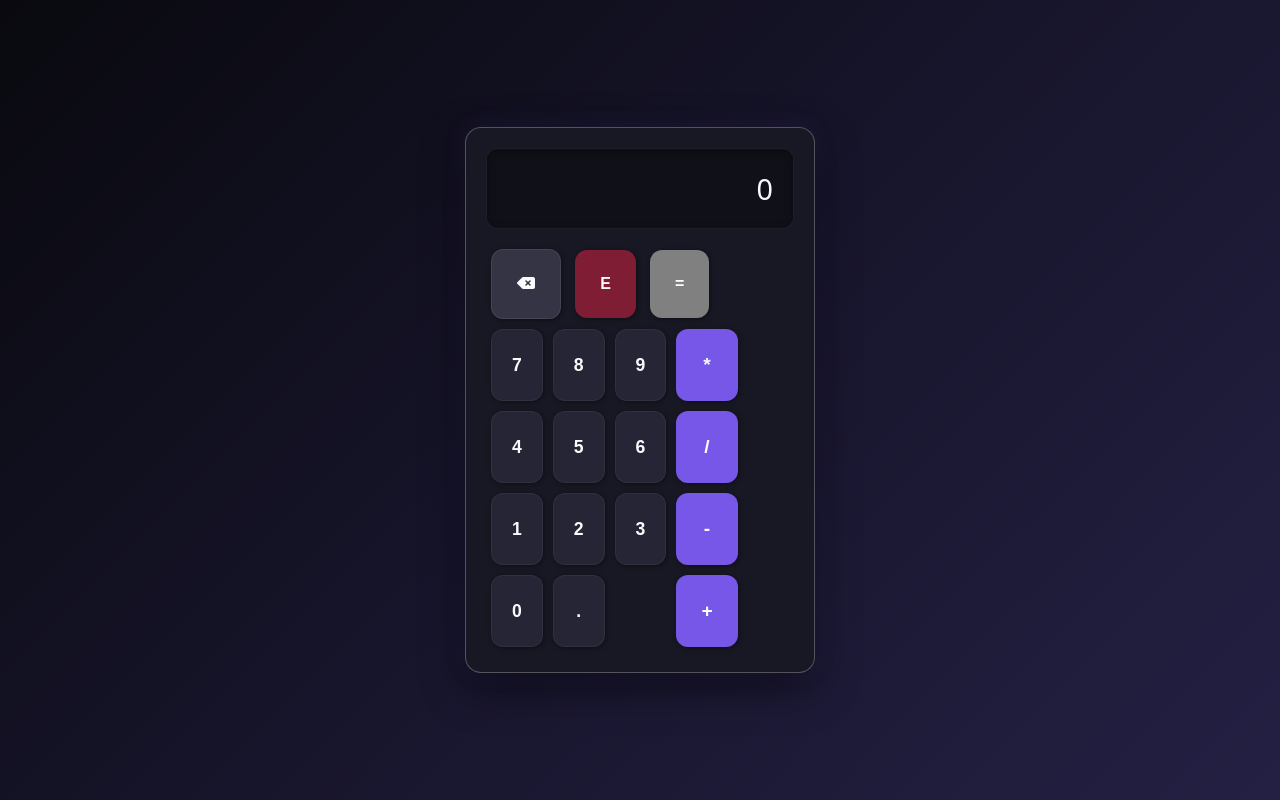
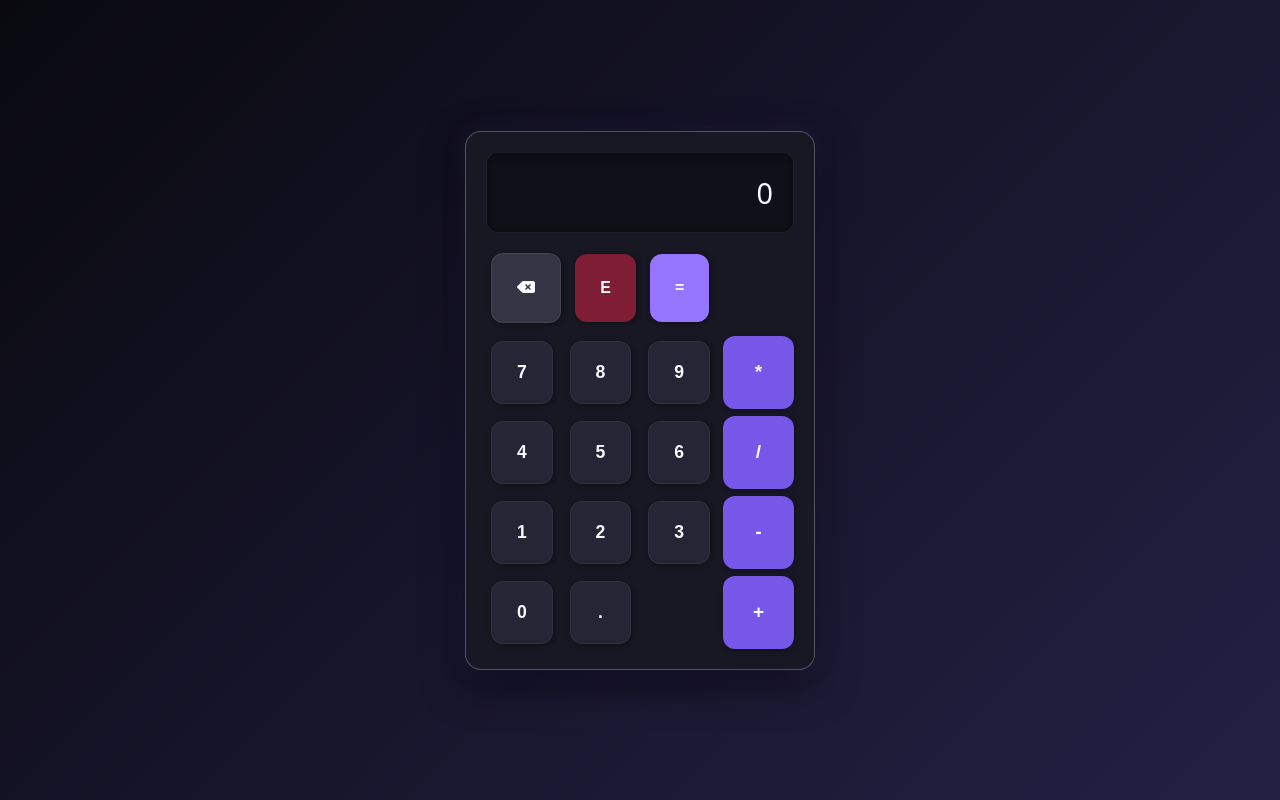
Before and after one commit to TiagoCod/calculadora, a plain HTML site: page index.html in a window 1280 px wide. Drawn offline with Linux system fonts and the light colour scheme.

Commit message:
style: ultimas correções

```diff
--- a/estilos/mobile.css
+++ b/estilos/mobile.css
@@ -86,11 +86,15 @@ section#calculadora div#outros button:hover{
 }
 section#calculadora div.teclado{
     display: grid;
-    grid-template-columns: repeat(3, 1fr);
+    grid-template-columns: repeat(4, 1fr);
+    gap: 8px;
 }
 section#calculadora div.numeros{
     display: grid;
     grid-template-columns: repeat(3, 1fr);
+    grid-column: 1 / 4;
+    grid-row: 2;
+    gap: 7px;
 }
 section#calculadora div.numeros button{
     font-size: 1.1em;
@@ -110,8 +114,10 @@ section#calculadora div.numeros button:active{
 }
 section#calculadora div#operacoes{
     display: grid;
-    grid-template-columns: 0.3fr;
-    grid-area: 2 / 2;
+    grid-template-columns: 1fr;
+    grid-column: 4;
+    grid-row: 2;
+    gap: 7px;
 }
 section#calculadora div#operacoes button{
     background-color: var(--operadores);
@@ -120,6 +126,10 @@ section#calculadora div#operacoes button{
     border: none;
     border-radius: 12px;
     transition: 0.2s ease;
+
+    margin: 0;
+    width: 100%;
+    padding: 20px 8px;
 }
 section#calculadora div#operacoes button:hover{
     background-color: #8B72ED;
@@ -129,7 +139,7 @@ section#calculadora div#operacoes button:active{
     transform: scale(0.95);
 }
 
-section#calculadora button#igual{
+section#calculadora  div#outros button#igual{
     background-color: var(--igualdade);
     color: var(--texto);
     border: none;
@@ -178,6 +188,10 @@ section#calculadora div#outros button#apagar:active{
     transform: scale(0.95);
 }
 
+/*                     Media Queries                         */
+
+
+
 @media screen and (max-width: 400px) {
     section#calculadora {
          padding: 12px;
@@ -202,6 +216,6 @@ section#calculadora div#outros button#apagar:active{
 
     section#calculadora div#operacoes button{
         margin: 0;
-        padding: 20px 14px;
+        padding: 16px 8px;
 }
 }
```
